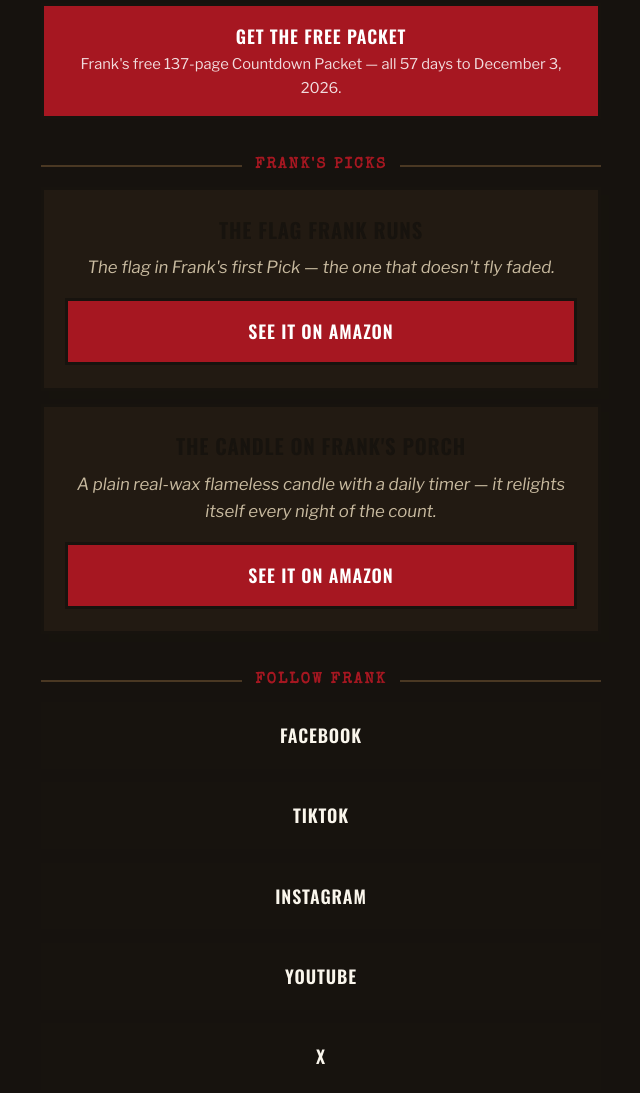
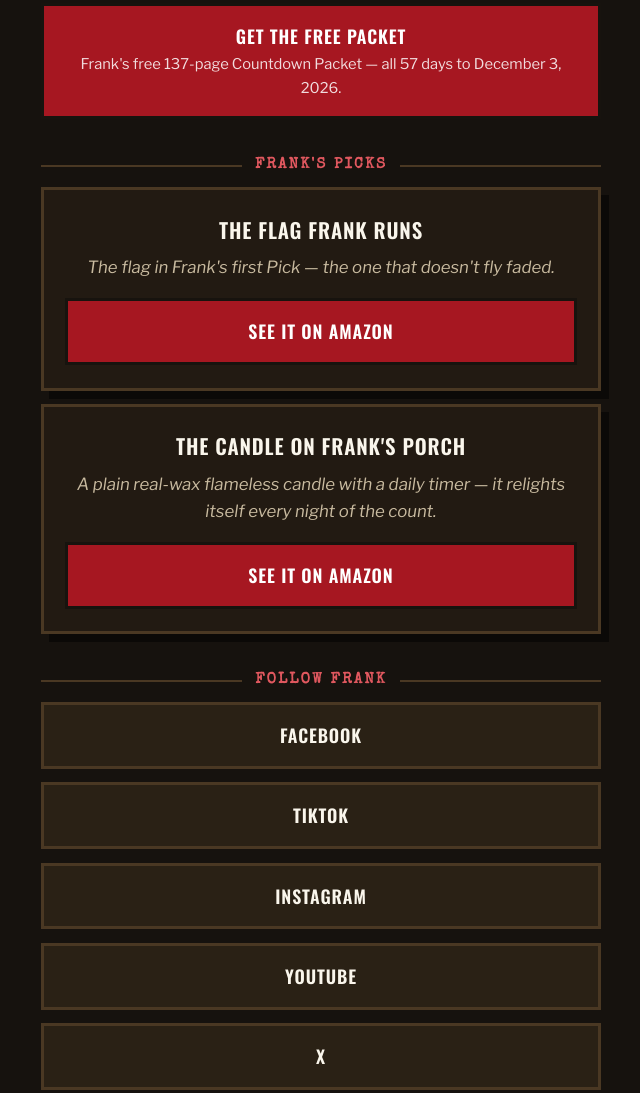
Before and after one commit to Alychang894/freedom-frank-porch, a plain HTML site: page links/index.html in a window 1280 px wide. Shown: the part 434-1527 px from the top of the page, without its empty margins (319-959 px from the left). Drawn offline with nearby package versions, Linux system fonts and the light colour scheme; a script that the page names is missing.

Commit message:
Links page: dark re-skin to match new Porch palette (content unchanged)

```diff
--- a/links/index.html
+++ b/links/index.html
@@ -51,7 +51,7 @@
   }
   .links-btn-red{background:var(--red);color:#fff}
   .links-btn-red:hover{background:var(--red-dark)}
-  .links-btn-dark{background:var(--ink);color:var(--cream)}
+  .links-btn-dark{background:var(--panel-2);color:var(--cream);border-color:var(--line)}
   .links-btn-dark:hover{background:var(--red);border-color:var(--red)}
   .links-btn .sub{
     display:block;font-family:"Libre Franklin",sans-serif;text-transform:none;letter-spacing:0;
@@ -59,20 +59,20 @@
   }
   .links-section-head{
     font-family:"Special Elite",monospace;text-transform:uppercase;letter-spacing:.14em;
-    color:var(--red);font-size:.95rem;margin:2.4rem 0 .85rem;
+    color:var(--red-bright);font-size:.95rem;margin:2.4rem 0 .85rem;
     display:flex;align-items:center;gap:.8rem;
   }
   .links-section-head::before,.links-section-head::after{
     content:"";flex:1;border-top:2px solid var(--line);
   }
   .picks-card{
-    background:var(--paper);border:3px solid var(--ink);box-shadow:8px 8px 0 rgba(23,19,14,.85);
+    background:var(--paper);border:3px solid var(--line);box-shadow:8px 8px 0 rgba(0,0,0,.5);
     padding:1.4rem 1.3rem;text-align:center;
   }
   .picks-card p{margin:0;font-style:italic;color:var(--ink-soft);font-size:1.05rem}
   .picks-title{
     font-family:"Oswald",sans-serif;text-transform:uppercase;letter-spacing:.04em;
-    font-weight:600;font-size:1.3rem;margin:0 0 .5rem;color:var(--ink);
+    font-weight:600;font-size:1.3rem;margin:0 0 .5rem;color:var(--cream);
   }
   .picks-card .links-btn{margin-top:1.1rem}
   .links-note{color:var(--dim);font-size:.95rem;margin-top:1.6rem}
```
